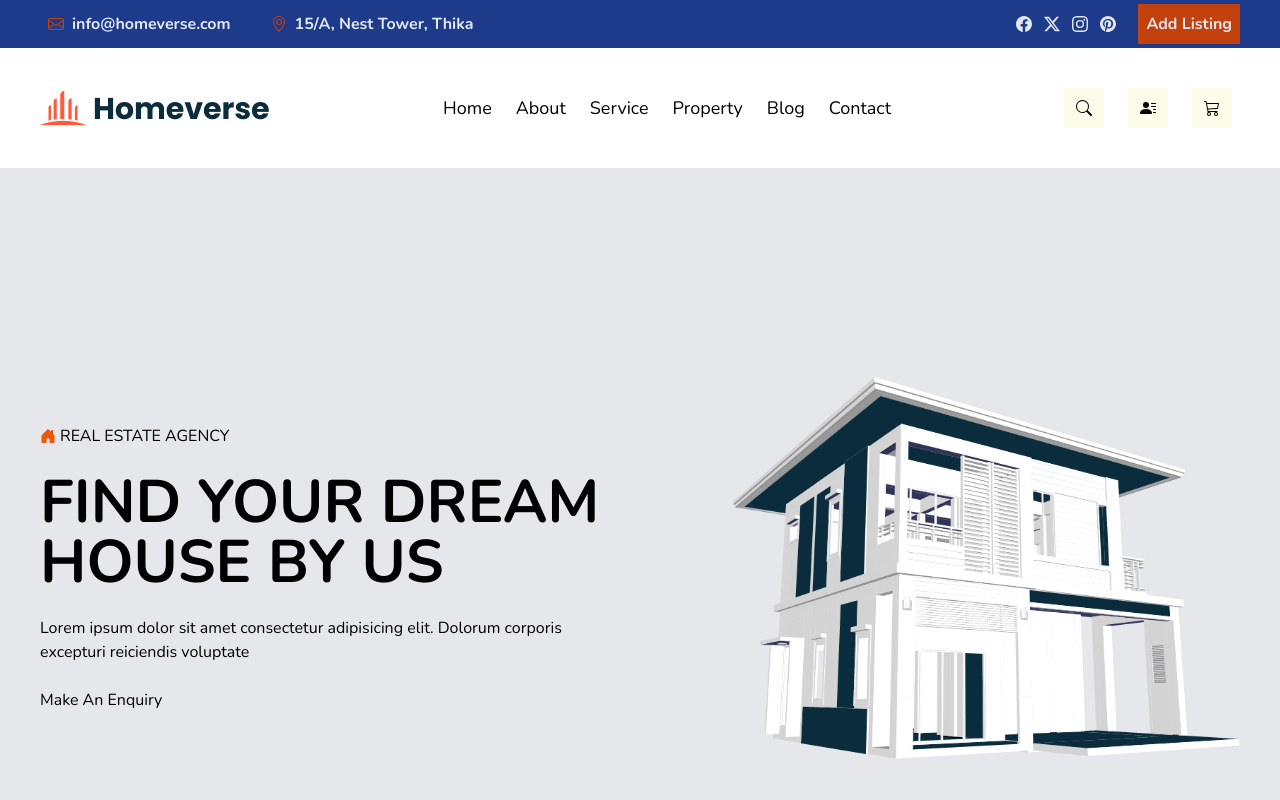
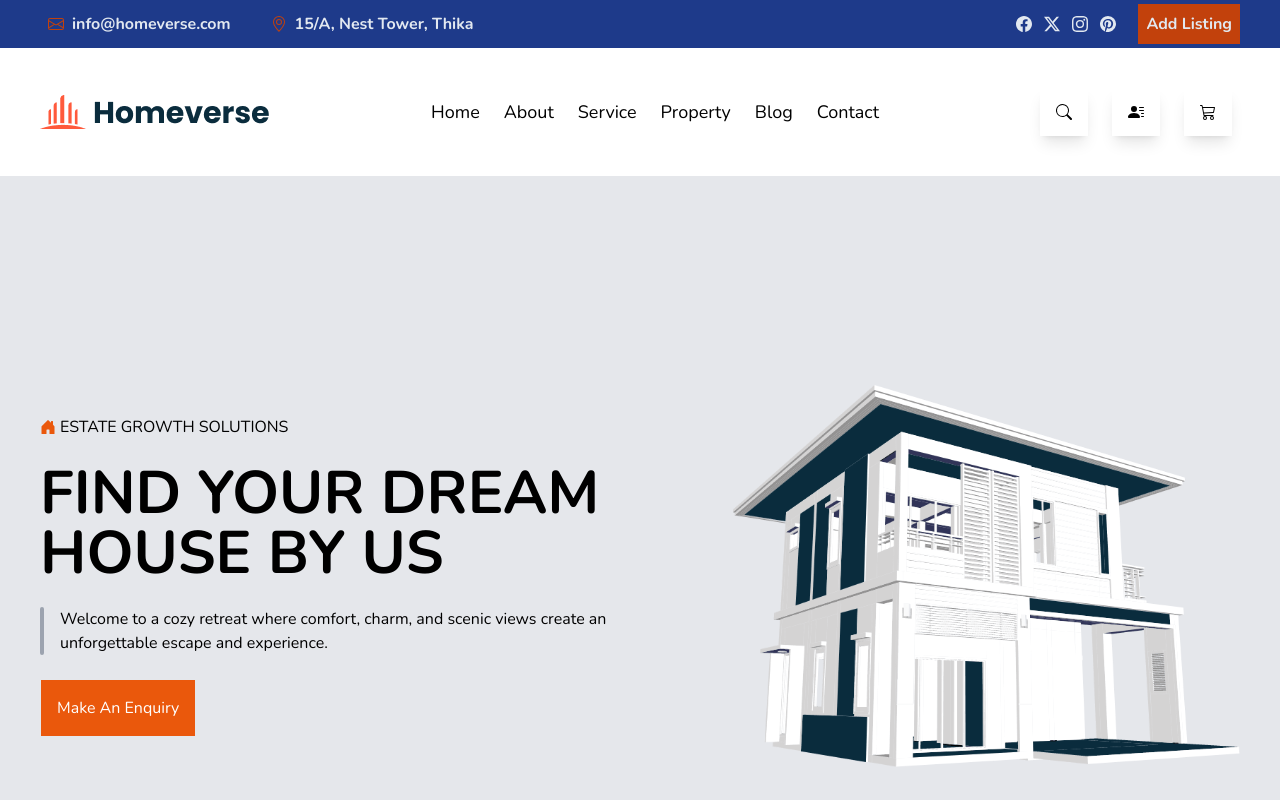
Before and after one commit to Cliff-Mbithuka/HomeVerse, a website: page public/index.html in a window 1280 px wide. Shown: the top 800 px of the page. Drawn offline with nearby package versions, Linux system fonts and the light colour scheme.

Commit message:
Add button

```diff
--- a/public/index.html
+++ b/public/index.html
@@ -26,7 +26,8 @@
                 d="M0 4a2 2 0 0 1 2-2h12a2 2 0 0 1 2 2v8a2 2 0 0 1-2 2H2a2 2 0 0 1-2-2zm2-1a1 1 0 0 0-1 1v.217l7 4.2 7-4.2V4a1 1 0 0 0-1-1zm13 2.383-4.708 2.825L15 11.105zm-.034 6.876-5.64-3.471L8 9.583l-1.326-.795-5.64 3.47A1 1 0 0 0 2 13h12a1 1 0 0 0 .966-.741M1 11.105l4.708-2.897L1 5.383z"
               />
             </svg>
-            <a class="mr-4 hover:text-orange-700 hover:cursor-pointer duration-500"
+            <a
+              class="mr-4 hover:text-orange-700 hover:cursor-pointer duration-500"
               >info@homeverse.com</a
             >
           </div>
@@ -130,7 +131,7 @@
           </ul>
         </nav>
         <div class="flex">
-          <div class="bg-yellow-50 p-3 mr-6 hover:text-orange-700 duration-500">
+          <div class="bg-white p-4 mr-6 hover:text-orange-700 duration-500 shadow-lg">
             <svg
               xmlns="http://www.w3.org/2000/svg"
               width="16"
@@ -144,7 +145,7 @@
               />
             </svg>
           </div>
-          <div class="bg-yellow-50 p-3 mr-6 hover:text-orange-700 duration-500">
+          <div class="bg-white p-4 mr-6 hover:text-orange-700 duration-500 shadow-lg">
             <svg
               xmlns="http://www.w3.org/2000/svg"
               width="16"
@@ -158,7 +159,7 @@
               />
             </svg>
           </div>
-          <div class="bg-yellow-50 p-3 mr-2 hover:text-orange-700 duration-500">
+          <div class="bg-white p-4 mr-2 hover:text-orange-700 duration-500 shadow-lg">
             <svg
               class="text-2xl"
               xmlns="http://www.w3.org/2000/svg"
@@ -175,22 +176,44 @@
           </div>
         </div>
       </div>
-      <section class="flex justify-center items-center min-h-screen bg-gray-200">
+      <section
+        class="flex justify-center items-center min-h-screen bg-gray-200"
+      >
         <div class="right pl-10">
-          <div class="flex items-center ">
-            <svg class="text-orange-600" xmlns="http://www.w3.org/2000/svg" width="16" height="16" fill="currentColor" class="bi bi-house-door-fill" viewBox="0 0 16 16">
-              <path d="M6.5 14.5v-3.505c0-.245.25-.495.5-.495h2c.25 0 .5.25.5.5v3.5a.5.5 0 0 0 .5.5h4a.5.5 0 0 0 .5-.5v-7a.5.5 0 0 0-.146-.354L13 5.793V2.5a.5.5 0 0 0-.5-.5h-1a.5.5 0 0 0-.5.5v1.293L8.354 1.146a.5.5 0 0 0-.708 0l-6 6A.5.5 0 0 0 1.5 7.5v7a.5.5 0 0 0 .5.5h4a.5.5 0 0 0 .5-.5"/>
+          <div class="flex items-center">
+            <svg
+              class="text-orange-600"
+              xmlns="http://www.w3.org/2000/svg"
+              width="16"
+              height="16"
+              fill="currentColor"
+              class="bi bi-house-door-fill"
+              viewBox="0 0 16 16"
+            >
+              <path
+                d="M6.5 14.5v-3.505c0-.245.25-.495.5-.495h2c.25 0 .5.25.5.5v3.5a.5.5 0 0 0 .5.5h4a.5.5 0 0 0 .5-.5v-7a.5.5 0 0 0-.146-.354L13 5.793V2.5a.5.5 0 0 0-.5-.5h-1a.5.5 0 0 0-.5.5v1.293L8.354 1.146a.5.5 0 0 0-.708 0l-6 6A.5.5 0 0 0 1.5 7.5v7a.5.5 0 0 0 .5.5h4a.5.5 0 0 0 .5-.5"
+              />
             </svg>
-            <p class="ml-1">REAL ESTATE AGENCY</p>
+            <p class="ml-1">ESTATE GROWTH SOLUTIONS</p>
           </div>
           <h1 class="text-6xl font-bold my-6">FIND YOUR DREAM HOUSE BY US</h1>
-          <p>
-            Lorem ipsum dolor sit amet consectetur adipisicing elit. Dolorum
-            corporis<br> excepturi reiciendis voluptate
-          </p>
-          <button class="mt-6">Make An Enquiry</button>
+          <div class="flex items-center h-12">
+            <hr class="bg-gray-400 w-1 h-full border-0 rounded-sm" />
+            <p class="ml-4">
+              Welcome to a cozy retreat where comfort, charm, and scenic views
+              create an<br> unforgettable escape and experience.
+            </p>
+          </div>
+
+          <button
+            class="mt-6 bg-orange-600 p-4 text-white hover:bg-white duration-300 hover:text-black hover:border-gray-950 border"
+          >
+            Make An Enquiry
+          </button>
         </div>
-        <div class="left pr-10"><img src="./assets/images/hero-banner.png" alt=""></div>
+        <div class="left pr-10">
+          <img src="./assets/images/hero-banner.png" alt="" />
+        </div>
       </section>
     </div>
   </body>
```
Also changed, not shown: public/styles.css.
